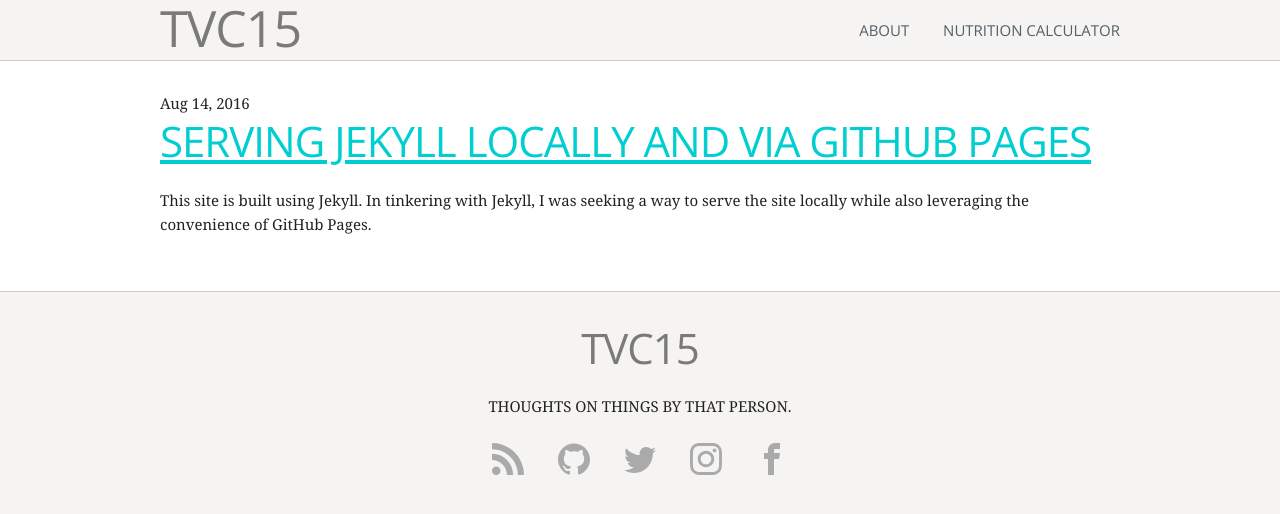
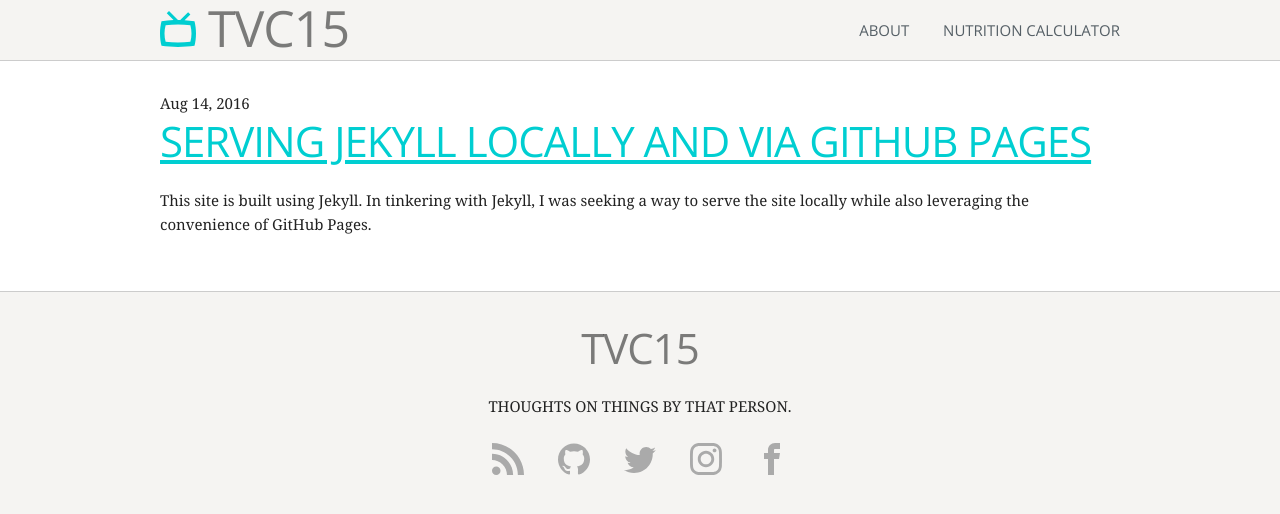
Before and after one commit to lannon/tvc15, a Jekyll site: the page built from index.html, in a window 1280 px wide. Shown: the top 514 px of the page. Built offline with Jekyll 4.4.1, drawn with Linux system fonts in a browser that asks for light colours; nearby versions of some CDN libraries.

Commit message:
Add TV svg to header

```diff
--- a/_includes/header.html
+++ b/_includes/header.html
@@ -1,6 +1,7 @@
 <header id="site-header">
   <div class="container">
     <h1 class="logo">
+      <img src="{{ "/assets/tv.svg" | prepend: site.github.url }}" />
       <a title="oh my" href="{{ site.github.url }}/">{{ site.title }}</a>
     </h1>
 
```
Also changed, not shown: assets/tv.svg.
